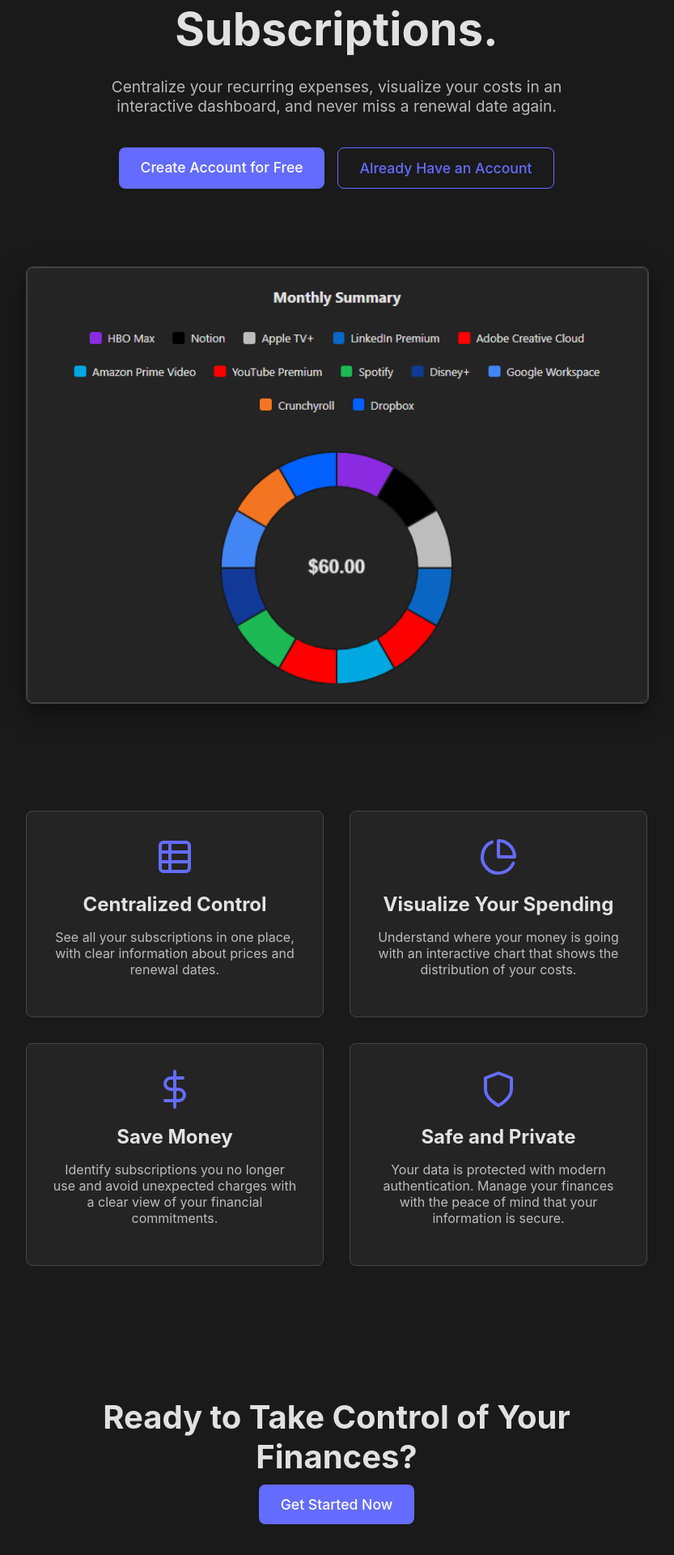
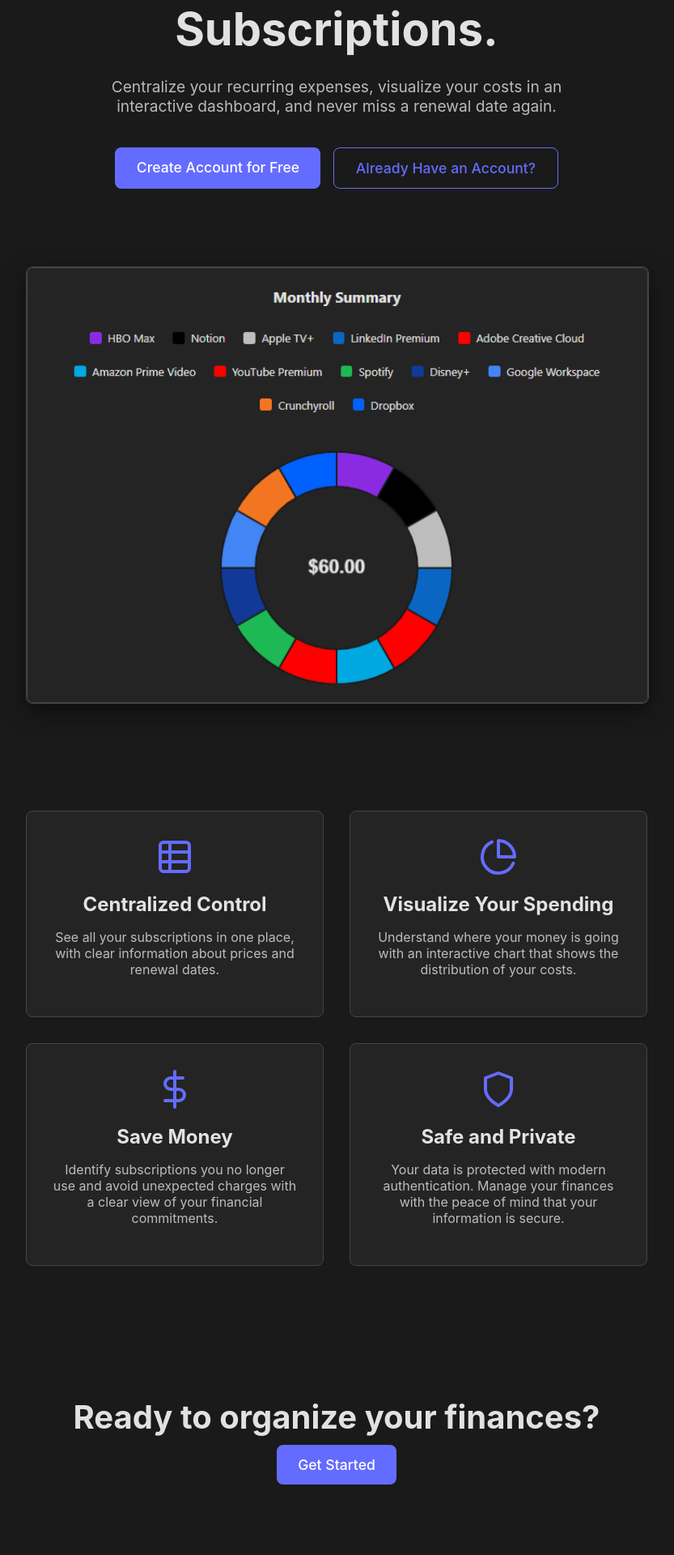
Before and after one commit to henriqueamotta/subscription-manager, a React (Vite) app in the folder client/: page / in a window 1280 px wide. Shown: the part 246-2166 px from the top of the page at 81% size, without its empty margins (224-1057 px from the left). Built offline with nearby package versions, Linux system fonts and the light colour scheme.

Commit message:
fix: correct user navigation and logout flow

```diff
--- a/client/src/components/Navbar.tsx
+++ b/client/src/components/Navbar.tsx
@@ -1,13 +1,11 @@
-import { Link, useNavigate } from 'react-router-dom';
+import { Link } from 'react-router-dom';
 import { useAuth } from '../hooks/useAuth';
 
 export const Navbar = () => {
   const { token, logout } = useAuth();
-  const navigate = useNavigate();
 
   const handleLogout = () => {
-    logout(); // Limpa o token do contexto e do localStorage
-    navigate('/login'); // Redireciona para a página de login
+     logout();
   };
 
   return (
@@ -18,7 +16,10 @@
       <div className="navbar-links">
         {token ? (
           // Se o usuário estiver logado
-          <button onClick={handleLogout} className="btn-logout">Logout</button>
+          <>
+            <Link to="/dashboard">My Dashboard</Link>
+            <button onClick={handleLogout} className="btn-logout">Logout</button>
+          </>
         ) : (
           // Se o usuário não estiver logado
           <>
--- a/client/src/components/auth/ProtectedRoute.tsx
+++ b/client/src/components/auth/ProtectedRoute.tsx
@@ -5,8 +5,8 @@
   const { token } = useAuth();
 
   if (!token) {
-    // Se não houver token, redireciona para a página de login
-    return <Navigate to="/login" />;
+    // Se não houver token, redireciona para a página inicial
+    return <Navigate to="/" />;
   }
 
   // Se houver um token, renderiza o conteúdo da rota filha (o dashboard)
--- a/client/src/pages/LandingPage.tsx
+++ b/client/src/pages/LandingPage.tsx
@@ -1,18 +1,11 @@
-import React, { useEffect } from 'react';
-import { Link, useNavigate } from 'react-router-dom';
+import { Link } from 'react-router-dom';
 import { useAuth } from '../hooks/useAuth';
 import './LandingPage.css';
 
 export const LandingPage = () => {
   const { token } = useAuth();
-  const navigate = useNavigate();
 
-  useEffect(() => {
-    if (token) {
-      navigate('/dashboard');
-    }
-  }, [token, navigate]);
-
+  // Redireciona para o dashboard se o usuário já estiver autenticado
   return (
     <div className="landing-container">
       {/* Seção Hero */}
@@ -20,8 +13,15 @@
         <h1>Take Control of Your Subscriptions.</h1>
         <p>Centralize your recurring expenses, visualize your costs in an interactive dashboard, and never miss a renewal date again.</p>
         <div className="cta-buttons">
-          <Link to="/register" className="btn-cta primary">Create Account for Free</Link>
-          <Link to="/login" className="btn-cta secondary">Already Have an Account</Link>
+          {/* Mostra botões diferentes se o usuário já estiver logado */}
+          {token ? (
+            <Link to="/dashboard" className="btn-cta primary">Access my Dashboard</Link>
+          ) : (
+            <>
+              <Link to="/register" className="btn-cta primary">Create Account for Free</Link>
+              <Link to="/login" className="btn-cta secondary">Already Have an Account?</Link>
+            </>
+          )}
         </div>
         <img src="/dashboard-mockup.png" alt="Dashboard do Subscription Manager" className="hero-image" />
       </header>
@@ -52,8 +52,12 @@
 
       {/* Seção Final de CTA */}
       <section className="final-cta">
-        <h2>Ready to Take Control of Your Finances?</h2>
-        <Link to="/register" className="btn-cta primary">Get Started Now</Link>
+        <h2>{token ? 'Continue where you left off' : 'Ready to organize your finances?'}</h2>
+        {token ? (
+          <Link to="/dashboard" className="btn-cta primary">Access My Dashboard</Link>
+        ) : (
+          <Link to="/register" className="btn-cta primary">Get Started</Link>
+        )}
       </section>
     </div>
   );
```
